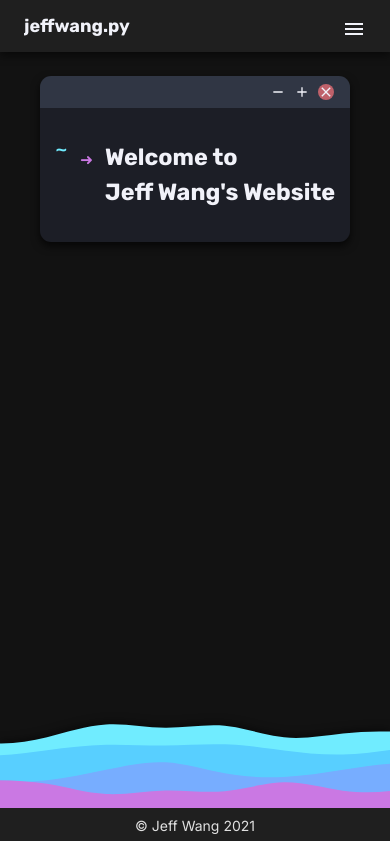
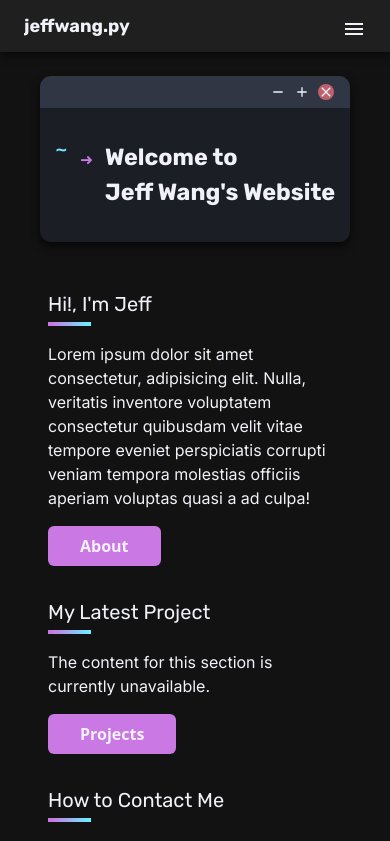
Before and after one commit to Zenoix/Personal-Website, a React (Create React App) app: page / in a window 390 px wide. Shown: the top 841 px of the page. Built offline with nearby package versions, Linux system fonts and the light colour scheme.

Commit message:
Landing page V1 done

```diff
--- a/src/App.css
+++ b/src/App.css
@@ -52,8 +52,6 @@ nav a {
 }
 
 footer {
-  position: absolute;
-  bottom: 0;
   filter: drop-shadow(0px -2px 4px rgba(0, 0, 0, 0.5));
 }
 
@@ -128,3 +126,18 @@ footer {
   background-color: #bf616a;
   border-radius: 50%;
 }
+
+
+.sep{
+  box-sizing: content-box;
+  width: 10vw;
+  border-width: 2px;
+  border-style: solid;
+  border-image: linear-gradient(91.05deg, #CA78E3 8.23%, #6FEBFE 95.66%);
+  border-image-slice: 1;
+}
+
+.button{
+  width: fit-content;
+  border-radius: 6px;
+}
--- /dev/null
+++ b/src/components/Button.jsx
@@ -0,0 +1,23 @@
+import { NavLink } from "react-router-dom";
+import PropTypes from "prop-types"
+
+const Button = ({page}) => {
+    return (
+        <div className="button px-8 py-2 bg-accent-pink text-center inline-block">
+            <NavLink
+              className="font-semibold"
+              to={`/${page}`}
+            >{page}</NavLink>
+        </div>
+    )
+}
+
+Button.defaultProps = {
+    page: "404"
+}
+
+Button.propTypes = {
+    page: PropTypes.string.isRequired,
+}
+
+export default Button
--- a/src/components/Footer.jsx
+++ b/src/components/Footer.jsx
@@ -1,10 +1,10 @@
 const Footer = () => {
   return (
-    <footer className="w-full">
-    <div className="waves waves-small md:hidden"></div>
-    <div className="hidden waves waves-reg md:block 3xl:hidden"></div>
-    <div className="hidden waves waves-large 3xl:block"></div>
-      <div className="footer-bar py-2 text-sm	 md:py-3 md:text-base">
+    <footer className='w-full mt-8'>
+      <div className='waves waves-small md:hidden'></div>
+      <div className='hidden waves waves-reg md:block 3xl:hidden'></div>
+      <div className='hidden waves waves-large 3xl:block'></div>
+      <div className='footer-bar py-2 text-sm	 md:py-3 md:text-base'>
         <span>&copy;</span> Jeff Wang 2021
       </div>
     </footer>
--- a/src/components/Home.jsx
+++ b/src/components/Home.jsx
@@ -1,9 +1,16 @@
 import Terminal from "./Terminal";
+import LandingCards from "./LandingCards";
 
 const Home = () => {
+  const aboutContent = "Lorem ipsum dolor sit amet consectetur, adipisicing elit. Nulla, veritatis inventore voluptatem consectetur quibusdam velit vitae tempore eveniet perspiciatis corrupti veniam tempora molestias officiis aperiam voluptas quasi a ad culpa!"
   return (
-    <main className="flex flex-col justify-center md:grid md:grid-cols-12 md:mx-14 md:gap-x-5 lg:mx-52">
+    <main className='flex flex-col justify-center md:grid md:grid-cols-12 md:mx-14 md:gap-x-5 lg:mx-52'>
       <Terminal />
+      <section className="mx-12">
+        <LandingCards heading="Hi!, I'm Jeff" content={aboutContent} page="About"/>
+        <LandingCards heading="My Latest Project" page="Projects"/>
+        <LandingCards heading="How to Contact Me" page="Contacts"/>
+      </section>
     </main>
   );
 };
--- /dev/null
+++ b/src/components/LandingCards.jsx
@@ -0,0 +1,27 @@
+import PropTypes from "prop-types"
+import Button from "./Button"
+
+const LandingCards = ({heading, content, page}) => {
+    return (
+        <div className="landing-card flex flex-col mt-6 mb-8">
+            <h2 className="landing-heading text-xl mb-1">{heading}</h2>
+            <hr className="sep"/>
+            <p className="my-4 leading-6">{content}</p>
+            <Button page={page}/>
+        </div>
+    )
+}
+
+LandingCards.defaultProps = {
+    heading: "Unavailable",
+    content: "The content for this section is currently unavailable.",
+    page: "404",
+}
+
+LandingCards.propTypes = {
+    heading: PropTypes.string.isRequired,
+    content: PropTypes.string.isRequired,
+    page: PropTypes.string.isRequired
+}
+
+export default LandingCards
```
